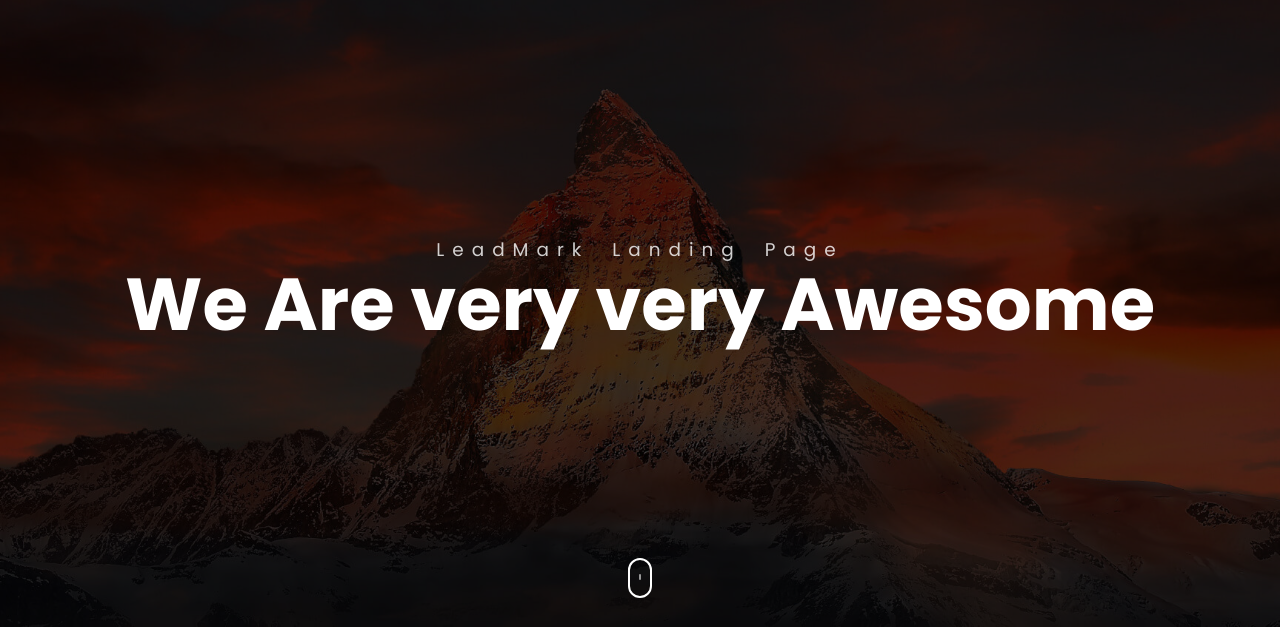
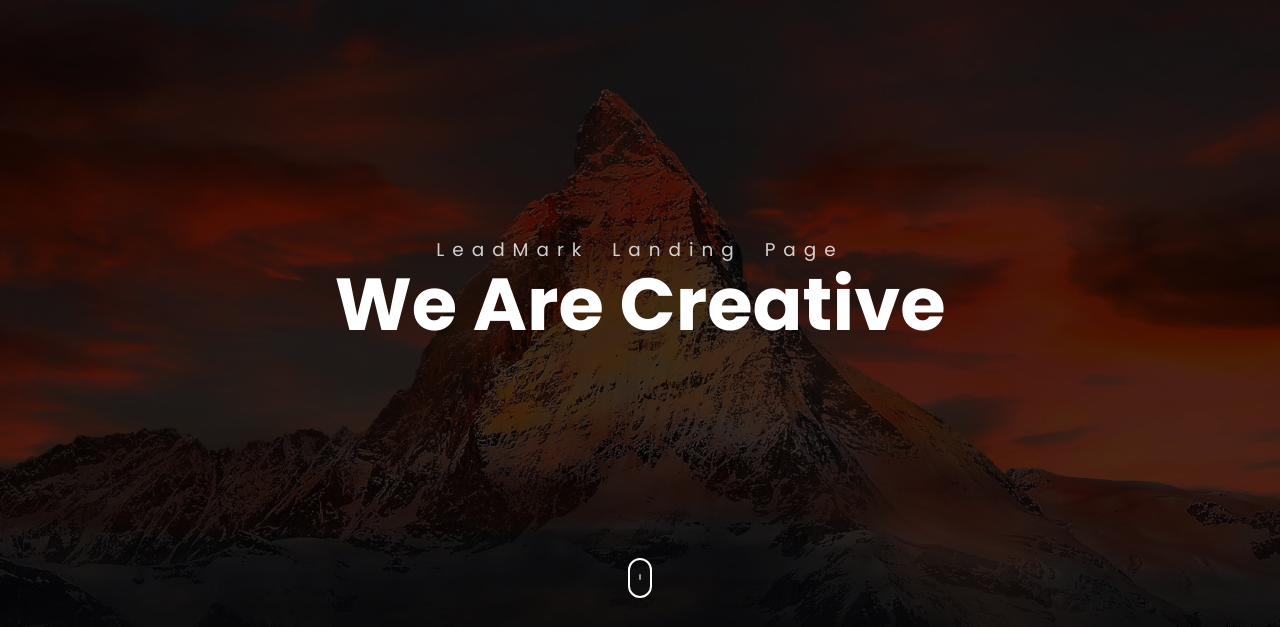
Before and after one commit to NasirHaider/k8s, a website: page html/public_html/index.html in a window 1280 px wide. Shown: the part 102-729 px from the top of the page. Drawn offline with Linux system fonts and the light colour scheme.

Commit message:
Update index.html

```diff
--- a/html/public_html/index.html
+++ b/html/public_html/index.html
@@ -52,7 +52,7 @@
     <header class="header">
         <div class="overlay">
             <h1 class="subtitle">LeadMark Landing Page</h1>
-            <h1 class="title">We Are very very Awesome</h1>
+            <h1 class="title">We Are Creative</h1>
         </div>
         <div class="shape">
             <svg viewBox="0 0 1500 200">
```
